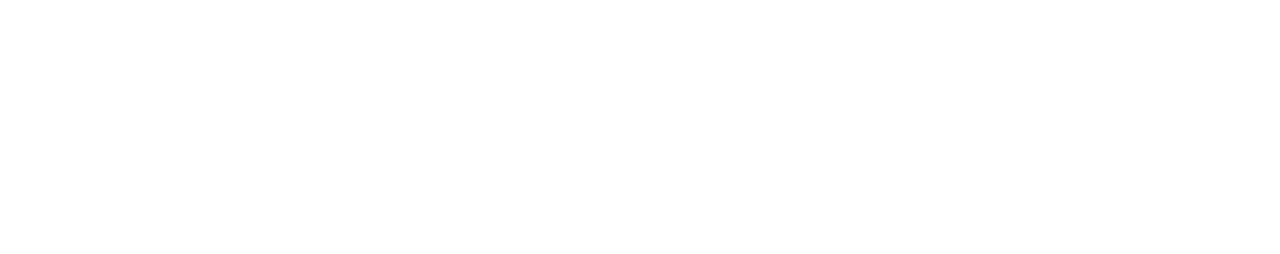
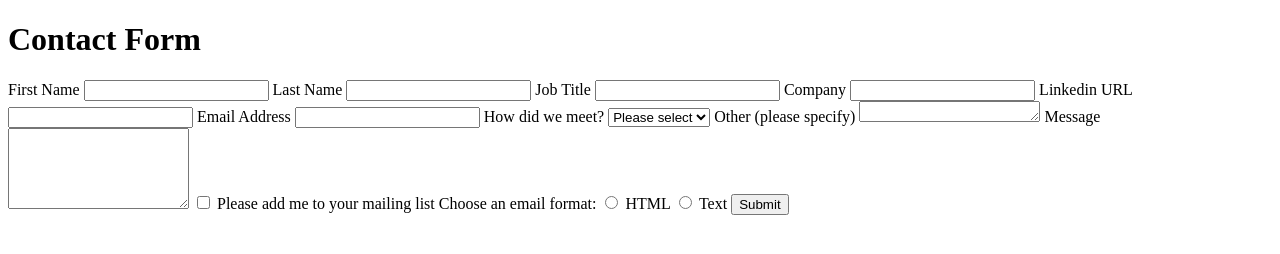
Before and after one commit to crex424/Contact-Form, a plain HTML site: page home.html in a window 1280 px wide. Drawn offline with Linux system fonts and the light colour scheme.

Commit message:
All content added to home page

```diff
--- a/home.html
+++ b/home.html
@@ -9,12 +9,59 @@
 </head>
 <body>
     <div id="header">
-
+        <h1>Contact Form</h1>
     </div>
 
     <div id="main">
         <div id="contact-form">
+            <form action="">
+                <label for="fname">First Name</label>
+                <input type="text" name="fname" id="fname">
 
+                <label for="lname">Last Name</label>
+                <input type="text" name="lname" id="lname">
+
+                <label for="job-title">Job Title</label>
+                <input type="text" name="job-title" id="job-title">
+
+                <label for="company">Company</label>
+                <input type="text" name="company" id="company">
+
+                <label for="linkedin">Linkedin URL</label>
+                <input type="url" name="linkedin" id="linkedin">
+
+                <label for="email">Email Address</label>
+                <input type="email" name="email" id="email">
+
+                <label for="meet">How did we meet?</label>
+                <select name="meet" id="meet">
+                    <option value="none">Please select</option>
+                    <option value="person">In person</option>
+                    <option value="work">Work</option>
+                    <option value="school">School</option>
+                </select>
+
+                <label for="other">Other (please specify)</label>
+                <textarea rows="1" name="other" id="other"></textarea>
+
+                <label for="message">Message</label>
+                <textarea rows="5" name="message" id="message"></textarea>
+
+                <label for="mailing-list">
+                    <input type="checkbox" id="mailing-list" name="mailing-list" value="mailing-list">
+                    Please add me to your mailing list
+                </label>
+
+                <label for="eformat">
+                    Choose an email format:
+                    <input type="radio" id="html" class="eformat" name="method" value="eformat">
+                    HTML
+                    <input type="radio" id="text" class="eformat" name="method" value="eformat">
+                    Text
+                </label>
+
+                <button type="submit" id="submit-bn">Submit</button>
+            </form>
         </div>
 
 
```
